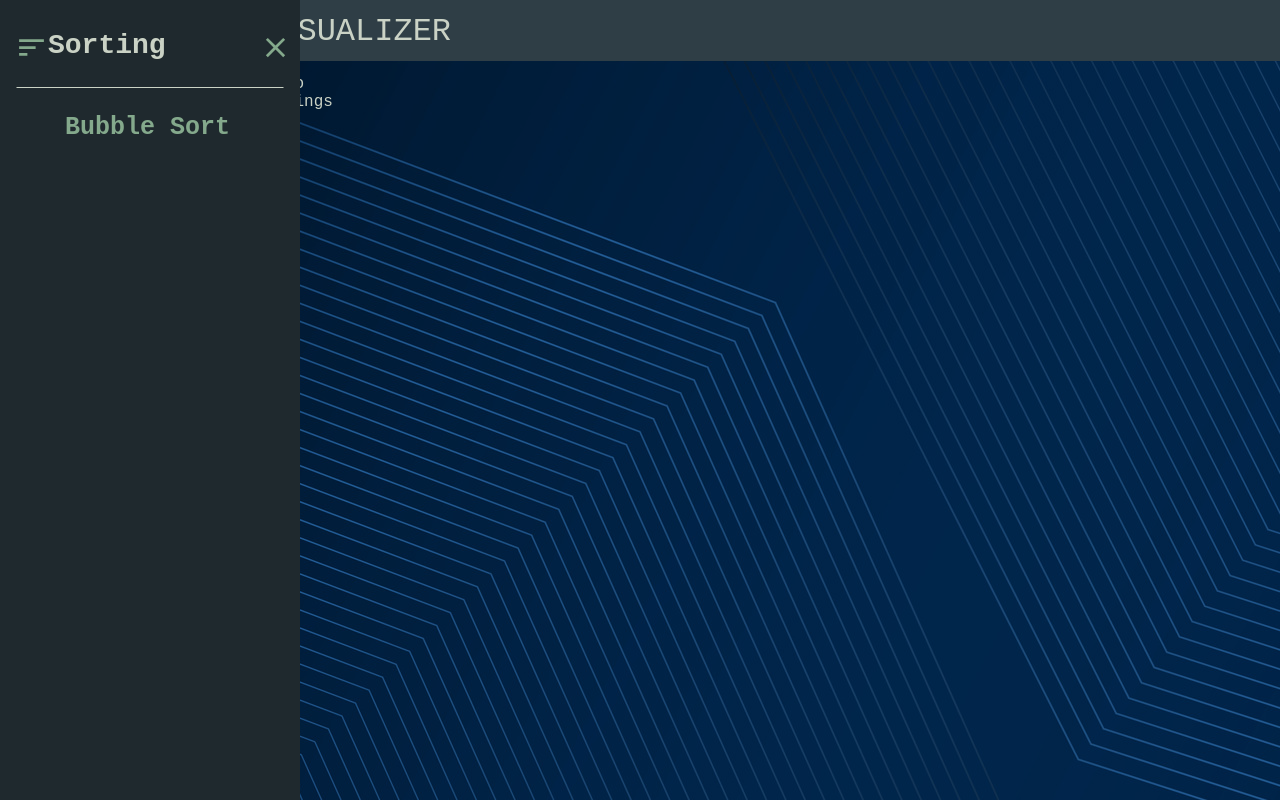
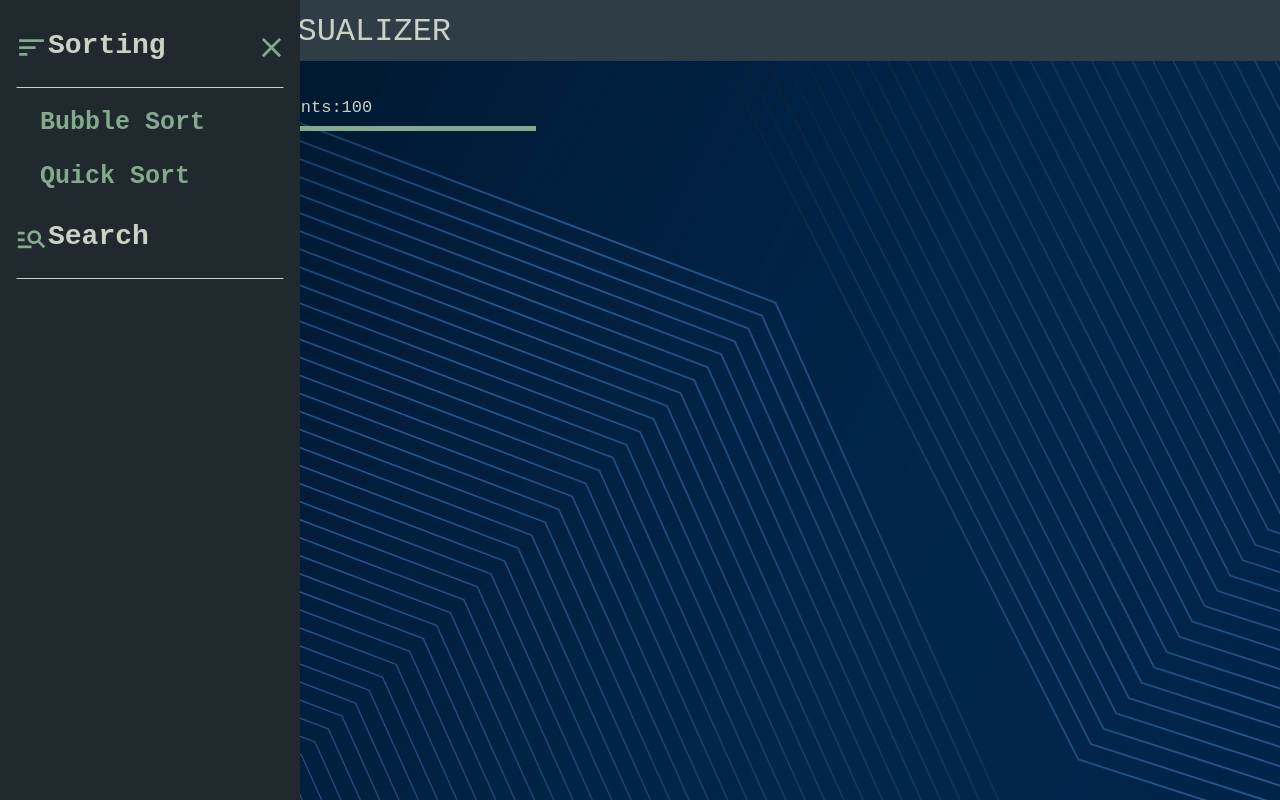
Before and after one commit to jackiedl/algorithm-visualizer, a React (Create React App) app: page / in a window 1280 px wide. Both pictures are taken after a click on the button 28 px from the left and 30 px from the top of the page. Built offline with nearby package versions, Linux system fonts and the light colour scheme.

Commit message:
Update Sidenav components and Add Slider

```diff
--- /dev/null
+++ b/src/components/box/Box.tsx
@@ -0,0 +1,12 @@
+import React from "react";
+import BoxMenu from "./BoxMenu";
+
+function Box(){
+  return (
+    <div id="box">
+      <BoxMenu />
+    </div>
+  )
+}
+
+export default Box;
--- /dev/null
+++ b/src/components/box/BoxMenu.tsx
@@ -0,0 +1,27 @@
+import React, {useState} from "react";
+
+function BoxMenu(){
+  const [elements, setElements] = useState(100);
+
+  const sliderChange = (e:any) => {
+    setElements(e.currentTarget.value);
+  }
+
+  return (
+    <div className="box-menu">
+      <div className="box-menu-header">
+
+      </div>
+      <div className="box-menu-slider">
+        <div>
+          Elements:
+          <span>{elements}</span>
+        </div>
+        <input type="range" value={elements} min={10} max={1000} step={5} name="item-num" id="slider" onChange={sliderChange}/>
+      </div>
+      <div className="box-menu-btn"></div>
+    </div>
+  )
+}
+
+export default BoxMenu;
--- a/src/components/home/Home.tsx
+++ b/src/components/home/Home.tsx
@@ -1,19 +1,15 @@
 import React, {} from 'react';
 
 import Navbar from '../navbar/Navbar';
+import Box from '../box/Box';
 
 function Home() {
 
   return (
     <div>
         <Navbar  />
-        <div>
-          <div id="box">
-            <div>dropdown menu select algo</div>
-            <div>menu icon to change settings</div>
-            <div>visualizer container</div>
-          </div>
-        </div>
+        <Box />
+
         <div id="cover"></div>
     </div>
   );
--- a/src/components/sidenav/MainHeader.tsx
+++ b/src/components/sidenav/MainHeader.tsx
@@ -1,20 +1,14 @@
 import React, {} from 'react';
-
-import SortIcon from '@mui/icons-material/Sort';
-import CloseIcon from '@mui/icons-material/Close';
 
 function MainHeader(props:any){
   return(
-    <div className="sidenav-title sidenav-title-main">
-        <div>
-          <SortIcon className="icon"/>
-          Sorting
+    <div>
+      <div className="sidenav-title">
+          {props.icon}
+          {props.name}
         </div>
-        <div onClick={props.close}>
-          <CloseIcon className="icon icon-btn"/>
-        </div>
-
-      </div>
+      <div id="sep"></div>
+    </div>
   )
 }
 
--- a/src/components/sidenav/Sidenav.tsx
+++ b/src/components/sidenav/Sidenav.tsx
@@ -1,14 +1,23 @@
 import React, {} from 'react';
+
 import MainHeader from './MainHeader';
 import SubHeader from './SubHeader';
+
+import CloseIcon from '@mui/icons-material/Close';
+import SortIcon from '@mui/icons-material/Sort';
+import ManageSearchIcon from '@mui/icons-material/ManageSearch';
 
 function Sidenav(props:any) {
 
   return (
     <div className="sidenav">
-      <MainHeader close={props.close} />
-      <div id="sep"></div>
+
+      <CloseIcon className="icon icon-btn sidenav-close" onClick={props.close}/>
+
+      <MainHeader name={"Sorting"} icon={<SortIcon className="icon"/>}/>
       <SubHeader name={"Bubble Sort"} />
+      <SubHeader name={"Quick Sort"} />
+      <MainHeader name={"Search"} icon={<ManageSearchIcon className="icon"/>}/>
     </div>
   );
 }
--- a/src/index.css
+++ b/src/index.css
@@ -138,6 +138,12 @@ a{
   transform: translateX(-110%);
   transition: all var(--speed) ease;
 }
+.sidenav-close{
+  position: absolute;
+  float: right;
+  top: 30px;
+  left: 255px;
+}
 
 #sep{
   width: 89%;
@@ -156,13 +162,8 @@ a{
   color: var(--text-color);
 }
 
-.sidenav-title-main{
-  display: flex;
-  justify-content: space-between;
-}
-
 .subtitle{
-  padding-left: 65px;
+  padding: 10px 8px 10px 40px;
   font-size: 25px;
   color: var(--text-subcolor);
 }
@@ -174,6 +175,7 @@ a{
   cursor: pointer;
 }
 
+/*Box*/
 #box{
   padding-top: 50px;
   margin-top: 25px;
@@ -185,3 +187,38 @@ a{
   user-select: none;
   color: var(--text-color);
 }
+
+.box-menu-slider{
+  display: inline-block;
+  margin-top: 23px;
+  margin-left: 20px;
+  color: var(--text-color);
+  text-align: center;
+  font-size: 17px;
+}
+#slider{
+  appearance: none;
+  max-width: 450px;
+  width: 40vw;
+  height: 5px;
+  outline: none;
+}
+
+input[type=range]::-webkit-slider-thumb {
+  -webkit-appearance: none;
+  background: var(--text-color);
+  height: 30px;
+  width: 7px;
+  margin-top: -13px;
+}
+input[type=range]::-webkit-slider-thumb:hover {
+  height: 35px;
+  width: 10px;
+  transition: all 0.2s ease-in-out;
+  cursor: pointer;
+}
+input[type=range]::-webkit-slider-runnable-track {
+  width: 200px;
+  height: 5px;
+  background: var(--text-subcolor);
+}
```
